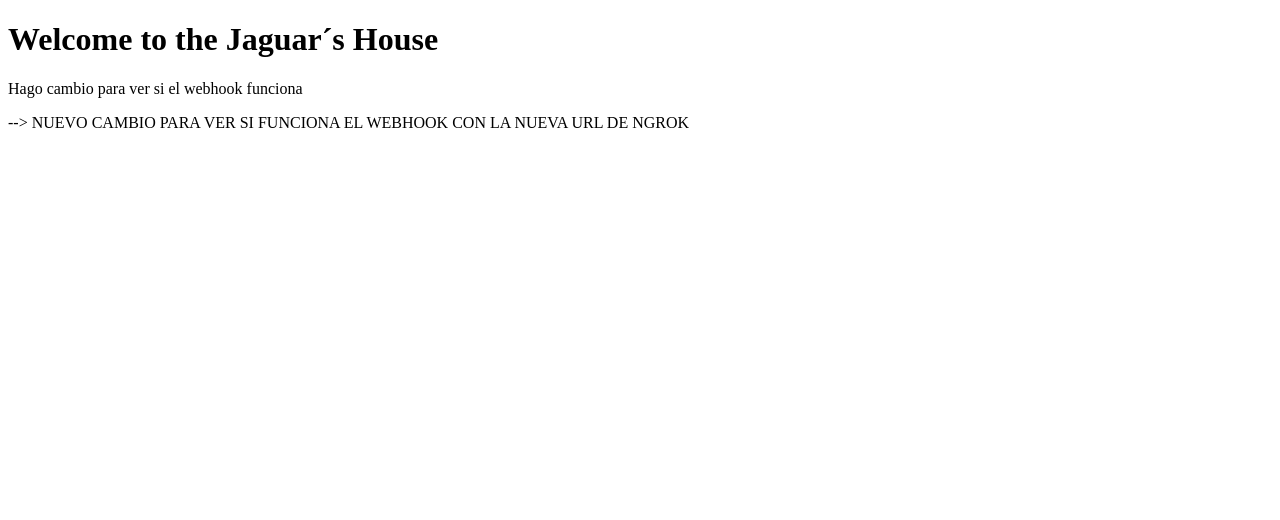
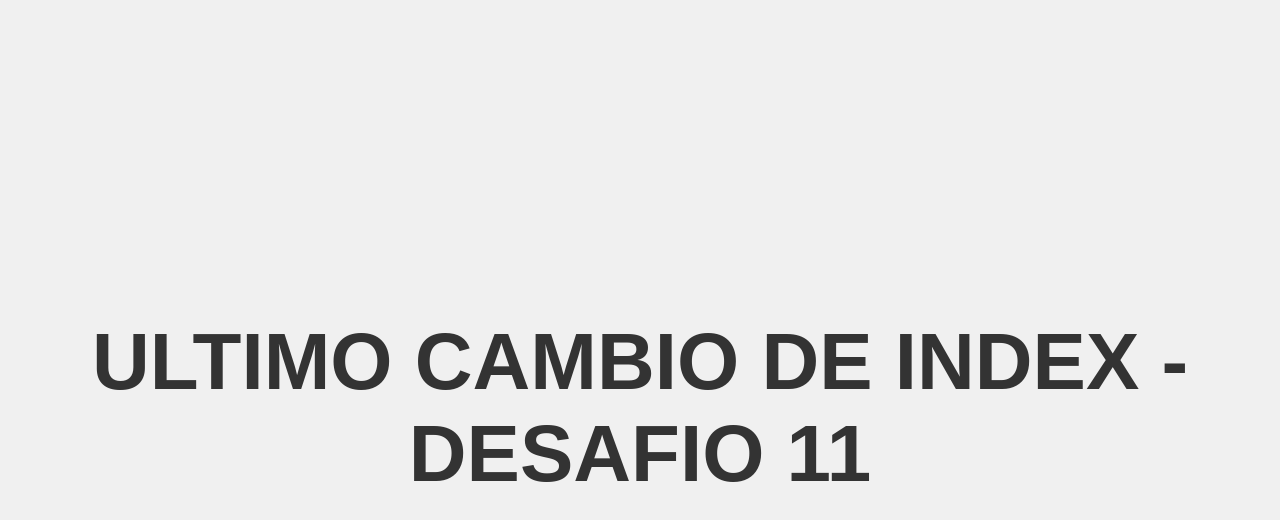
Before and after one commit to pablonssss/sitioweb1, a plain HTML site: page index.html in a window 1280 px wide. Drawn offline with Linux system fonts and the light colour scheme.

Commit message:
Nuevo index.html con mas onda

```diff
--- a/index.html
+++ b/index.html
@@ -1,11 +1,27 @@
 <!DOCTYPE html>
-<html>
+<html lang="es">
 <head>
-    <title>SITIO WEB 1***</title>
+    <meta charset="UTF-8">
+    <meta name="viewport" content="width=device-width, initial-scale=1.0">
+    <title>Desafío 11</title>
+    <style>
+        body {
+            display: flex;
+            justify-content: center;
+            align-items: center;
+            height: 100vh;
+            background-color: #f0f0f0;
+            font-family: Arial, sans-serif;
+        }
+        h1 {
+            font-size: 5em;
+            font-weight: bold;
+            color: #333;
+            text-align: center;
+        }
+    </style>
 </head>
 <body>
-    <h1>Welcome to the Jaguar´s House </h1>
-    <p>Hago cambio para ver si el webhook funciona</p>
-    <p> --> NUEVO CAMBIO PARA VER SI FUNCIONA EL WEBHOOK CON LA NUEVA URL DE NGROK</p>
+    <h1>ULTIMO CAMBIO DE INDEX - DESAFIO 11</h1>
 </body>
 </html>
```
Also changed, not shown: indexViejo.html (added, +11 -0 lines).
